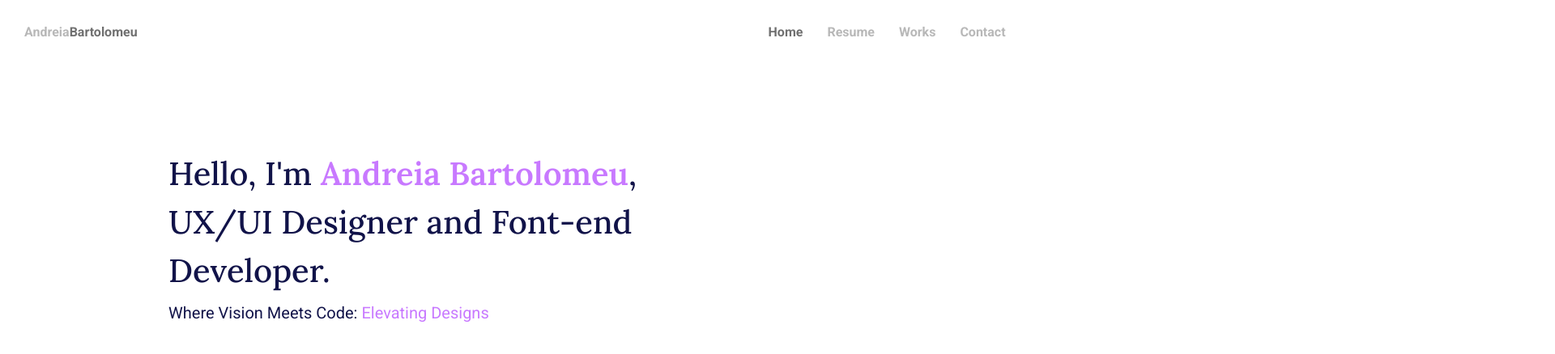
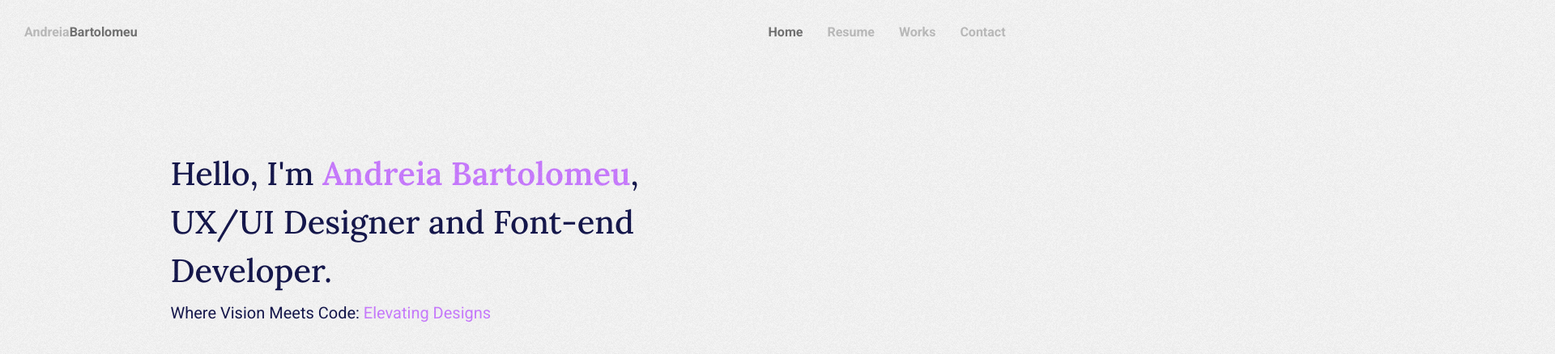
Before and after one commit to A-Bartolomeu/abartolomeu-portfolio, a plain HTML site: page index.html in a window 1280 px wide. Shown: the top 438 px of the page at 81% size, 1920 px wide, since content can reach past the window. Drawn offline with Linux system fonts and the light colour scheme.

Commit message:
effect background

```diff
--- a/index.html
+++ b/index.html
@@ -18,7 +18,7 @@
     <link rel="stylesheet" href="styles/portfolio.css" />
     <link rel="stylesheet" href="styles/grained.css" />
   </head>
-  <body class="">
+  <body class="screen screen-animation">
     <header class="header">
       <div class="head-top">
         <a href="#" class="menu-btn"><span></span></a>
```
